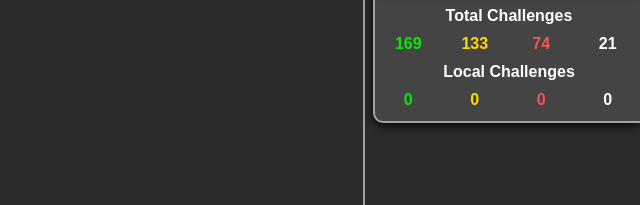
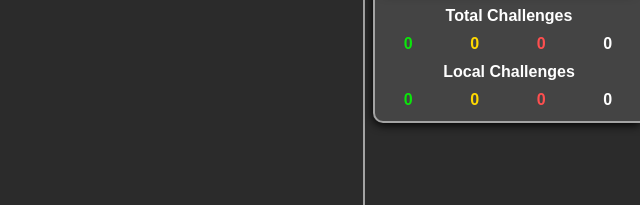
Before and after one commit to Multarix/bdo-guessr-admin-client, an Electron app: page index.html in a window 1600 px wide. Shown: the part 583-788 px from the top of the page, 960-1600 px from the left. Drawn offline with Linux system fonts and the light colour scheme; no server answers.

Commit message:
Fix old numbers

```diff
--- a/index.html
+++ b/index.html
@@ -114,16 +114,16 @@
 					<label>Total Challenges</label>
 					<div>
 						<div class="stats" style="color:rgb(11,230,11)">
-							<span id="easyCount">169</span>
+							<span id="easyCount">0</span>
 						</div>
 						<div class="stats" style="color:rgb(255,217,0)">
-							<span id="mediumCount">133</span>
+							<span id="mediumCount">0</span>
 						</div>
 						<div class="stats" style="color:rgb(255,79,79)">
-							<span id="hardCount">74</span>
+							<span id="hardCount">0</span>
 						</div>
 						<div class="stats" style="color:rgb(255,255,255)">
-							<span id="impossibleCount">21</span>
+							<span id="impossibleCount">0</span>
 						</div>
 					</div>
 				</div>
```
